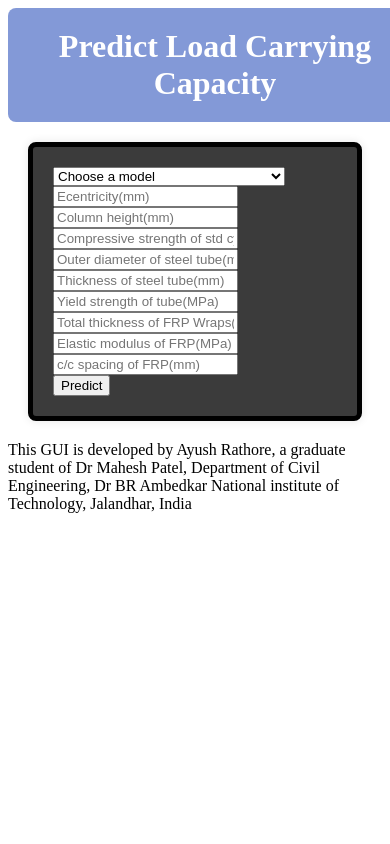
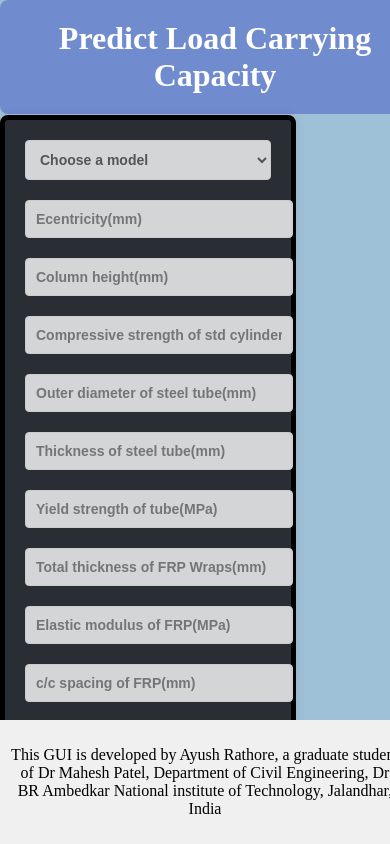
Before and after one commit to ayushrathore111/loadpredictor, a Flask app: page / in a window 390 px wide; the page is wider, and only the part inside the window is pictured. Run offline with Flask 3, Linux system fonts and the light colour scheme; parts of the project's set-up code (start-up, migrations or seed data) failed here and were passed over.

Commit message:
Add files via upload

```diff
--- a/static/css/style2.css
+++ b/static/css/style2.css
@@ -1,20 +1,20 @@
-/* body {
+body {
     margin: 0;
     padding: 0;
     font-family: 'Open Sans', sans-serif;
     background:rgb(159, 193, 215);
     color: #fff;
     overflow-x: hidden;
-} */
+}
 
-/* .login-container {
-    display:grid;
+.login-container {
+    display: flex;
     align-items: center;
     justify-content: center;
     height: 80%;
-    width: 90%;
+    width: 70%;
     margin: auto;
-} */
+}
 
 .login {
     text-align: center;
@@ -38,13 +38,14 @@ res {
     border: 5px solid black;
     box-shadow: 0 0 10px rgba(0, 0, 0, 0.1);
     padding: 20px;
+    width: 100%;
+    max-width: 400px;
     font-weight: bold;
     margin: 20px;
 }
-/*
+
 .input-group {
     margin-bottom: 20px;
-    margin-right: 25px;
 }
 
 select,
@@ -53,6 +54,7 @@ input {
     padding: 10px;
     font-size: 14px;
     font-weight: bold;
+    color: #555;
     background: rgba(255, 255, 255, 0.8);
     border: 1px solid #ccc;
     border-radius: 4px;
@@ -71,6 +73,7 @@ input:focus {
 
 .select-wrapper::after {
     content: '\25BC';
+    /* Unicode character for down arrow */
     font-size: 18px;
     color: #3498db;
     position: absolute;
@@ -95,4 +98,25 @@ input:focus {
     background: #2980b9;
 }
 
- */
+footer {
+  background-color: #f0f0f0; /* Choose your preferred background color */
+  padding: 10px;
+  text-align: center;
+  position: fixed;
+  bottom: 0;
+  color: black; /* Set font color to black */
+  font-family: 'Times New Roman', Times, serif;
+  width: 100%;
+}
+
+@media only screen and (max-width: 600px) {
+    .login-container {
+        flex-direction: column;
+        position: absolute;
+        margin: auto;
+    }
+    .form {
+        width: 90%;
+        margin: 20px auto;
+    }
+}
```
